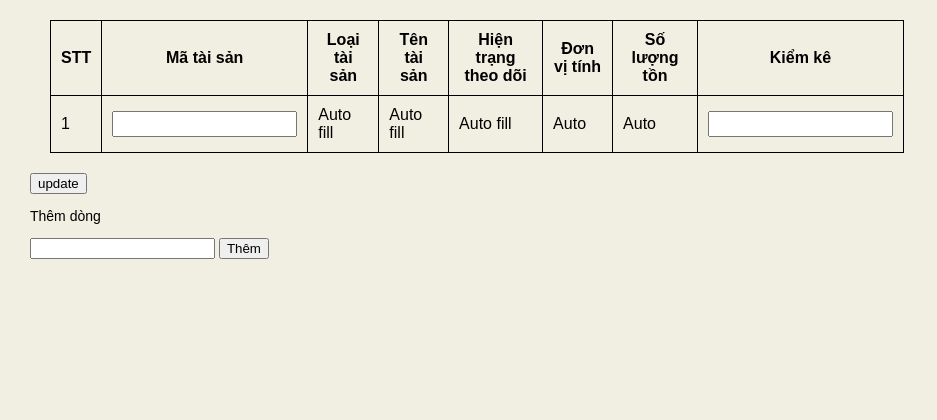
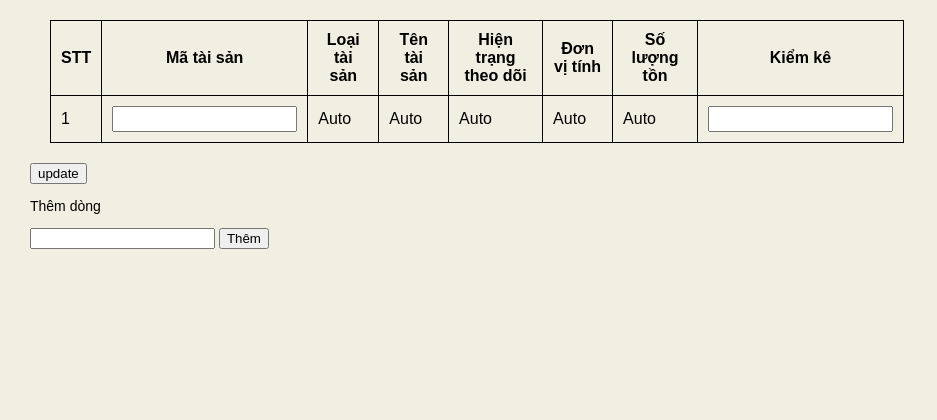
Before and after one commit to manhnd9293/QLTS, a Django app: template quanlitaisan/templates/quanlitaisan/kiemke.html in a window 1280 px wide. Shown: the part 141-561 px from the top of the page, without its empty margins (0-937 px from the left). Run offline with Django 3.2, Linux system fonts and the light colour scheme; the template is opened without the code that fills it, so the values that code supplies are empty.

Commit message:
update import feature

```diff
--- a/quanlitaisan/api.py
+++ b/quanlitaisan/api.py
@@ -46,7 +46,6 @@ def search(request, sw):
     obj_dict['loai_tai_san'] = obj.get_loai_tai_san_display()
     obj_dict['don_vi_tinh'] = obj.get_don_vi_tinh_display()
     json_obj = json.dumps(obj_dict, ensure_ascii=False)
-    print(json_obj)
     res.append(json_obj)
   res = json.dumps(res, ensure_ascii=False)
   # print(res)
--- a/quanlitaisan/static/quanlitaisan/css/nhaphang.css
+++ b/quanlitaisan/static/quanlitaisan/css/nhaphang.css
@@ -18,3 +18,7 @@ form{
   #select_table{
       width: 40%;
   }
+
+  .data td {
+    text-align: center;
+  }
--- a/quanlitaisan/templates/quanlitaisan/kiemke.html
+++ b/quanlitaisan/templates/quanlitaisan/kiemke.html
@@ -35,9 +35,9 @@
       <tr class="data">
         <td class="no">1</td>
         <td class="id"><input type="text" required name="id"></td>
-        <td class="type">Auto fill</td>
-        <td class="name">Auto fill</td>
-        <td class="state">Auto fill</td>
+        <td class="type">Auto</td>
+        <td class="name">Auto</td>
+        <td class="state">Auto</td>
         <td class="unit">Auto</td>
         <td class='quantity'>Auto</td>
         <td class="inspect"><input type="number" min= 0 required name="inspect"></td>
```
Also changed, not shown: quanlitaisan/static/quanlitaisan/scripts/nhap.js (+10 -2 lines), quanlitaisan/templates/quanlitaisan/nhaphang.html (+10 -1 lines).
